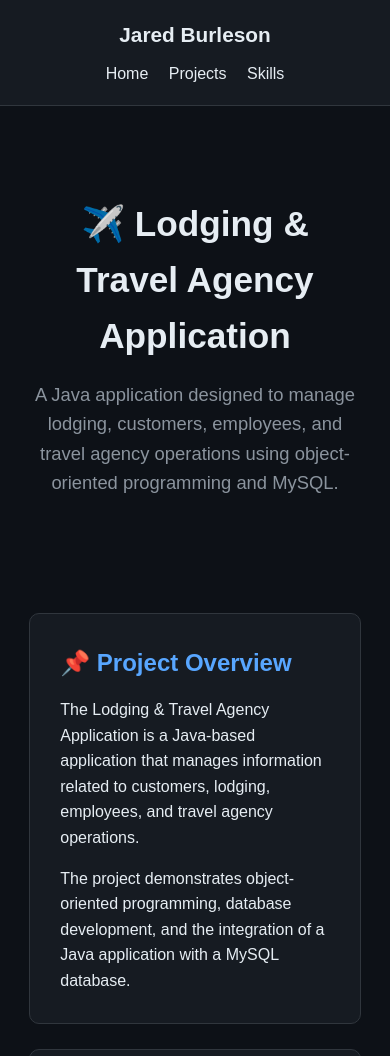
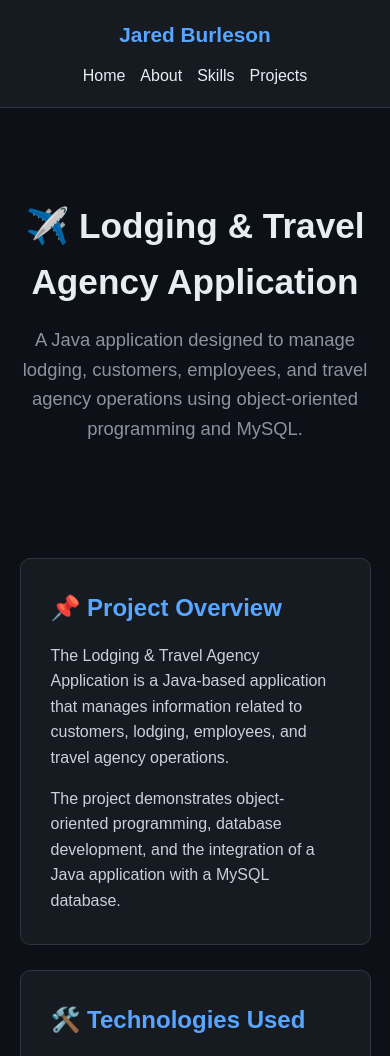
Before and after one commit to JBurleson24-sudo/JBurleson24-sudo.github.io, a plain HTML site: page travel-agency.html in a window 390 px wide. Shown: the top 1056 px of the page. Drawn offline with Linux system fonts and the light colour scheme.

Commit message:
Update travel-agency.html

```diff
--- a/travel-agency.html
+++ b/travel-agency.html
@@ -36,12 +36,18 @@
         nav .logo {
             font-size: 1.3rem;
             font-weight: bold;
+            color: #58a6ff;
+        }
+
+        .nav-links {
+            display: flex;
+            gap: 25px;
         }
 
         nav a {
             color: #e6edf3;
             text-decoration: none;
-            margin-left: 25px;
+            transition: 0.2s;
         }
 
         nav a:hover {
@@ -75,13 +81,6 @@
             padding: 55px 0;
         }
 
-        h2 {
-            font-size: 2rem;
-            margin-bottom: 25px;
-            border-bottom: 1px solid #30363d;
-            padding-bottom: 10px;
-        }
-
         .card {
             background: #161b22;
             border: 1px solid #30363d;
@@ -94,6 +93,14 @@
             color: #58a6ff;
             margin-bottom: 15px;
             font-size: 1.5rem;
+        }
+
+        .card p {
+            color: #c9d1d9;
+        }
+
+        .card p + p {
+            margin-top: 15px;
         }
 
         .tech-list {
@@ -112,8 +119,9 @@
         }
 
         .features {
-            margin: 20px 0;
+            margin: 20px 0 0;
             padding-left: 25px;
+            color: #c9d1d9;
         }
 
         .features li {
@@ -134,10 +142,12 @@
             text-decoration: none;
             border-radius: 6px;
             font-weight: bold;
+            transition: 0.2s;
         }
 
         .button:hover {
             background: #2ea043;
+            transform: translateY(-2px);
         }
 
         .back {
@@ -159,15 +169,21 @@
         @media (max-width: 700px) {
             nav {
                 flex-direction: column;
-                gap: 10px;
+                gap: 12px;
             }
 
-            nav a {
-                margin: 0 8px;
+            .nav-links {
+                gap: 15px;
+                flex-wrap: wrap;
+                justify-content: center;
             }
 
             .hero h1 {
                 font-size: 2.2rem;
+            }
+
+            .container {
+                width: 90%;
             }
         }
     </style>
@@ -178,10 +194,11 @@
     <nav>
         <div class="logo">Jared Burleson</div>
 
-        <div>
+        <div class="nav-links">
             <a href="index.html">Home</a>
+            <a href="index.html#about">About</a>
+            <a href="index.html#skills">Skills</a>
             <a href="index.html#projects">Projects</a>
-            <a href="index.html#skills">Skills</a>
         </div>
     </nav>
 
@@ -211,7 +228,7 @@
                         lodging, employees, and travel agency operations.
                     </p>
 
-                    <p style="margin-top: 15px;">
+                    <p>
                         The project demonstrates object-oriented programming,
                         database development, and the integration of a Java
                         application with a MySQL database.
@@ -259,7 +276,7 @@
                         application.
                     </p>
 
-                    <p style="margin-top: 15px;">
+                    <p>
                         I also gained experience working with relational
                         databases and connecting Java applications to MySQL.
                         This helped me understand how applications can store,
@@ -282,7 +299,8 @@
                         <a
                             class="button"
                             href="https://github.com/JBurleson24-sudo/Lodging-Travel-Agency"
-                            target="_blank">
+                            target="_blank"
+                            rel="noopener noreferrer">
                             View Project on GitHub
                         </a>
 
```
